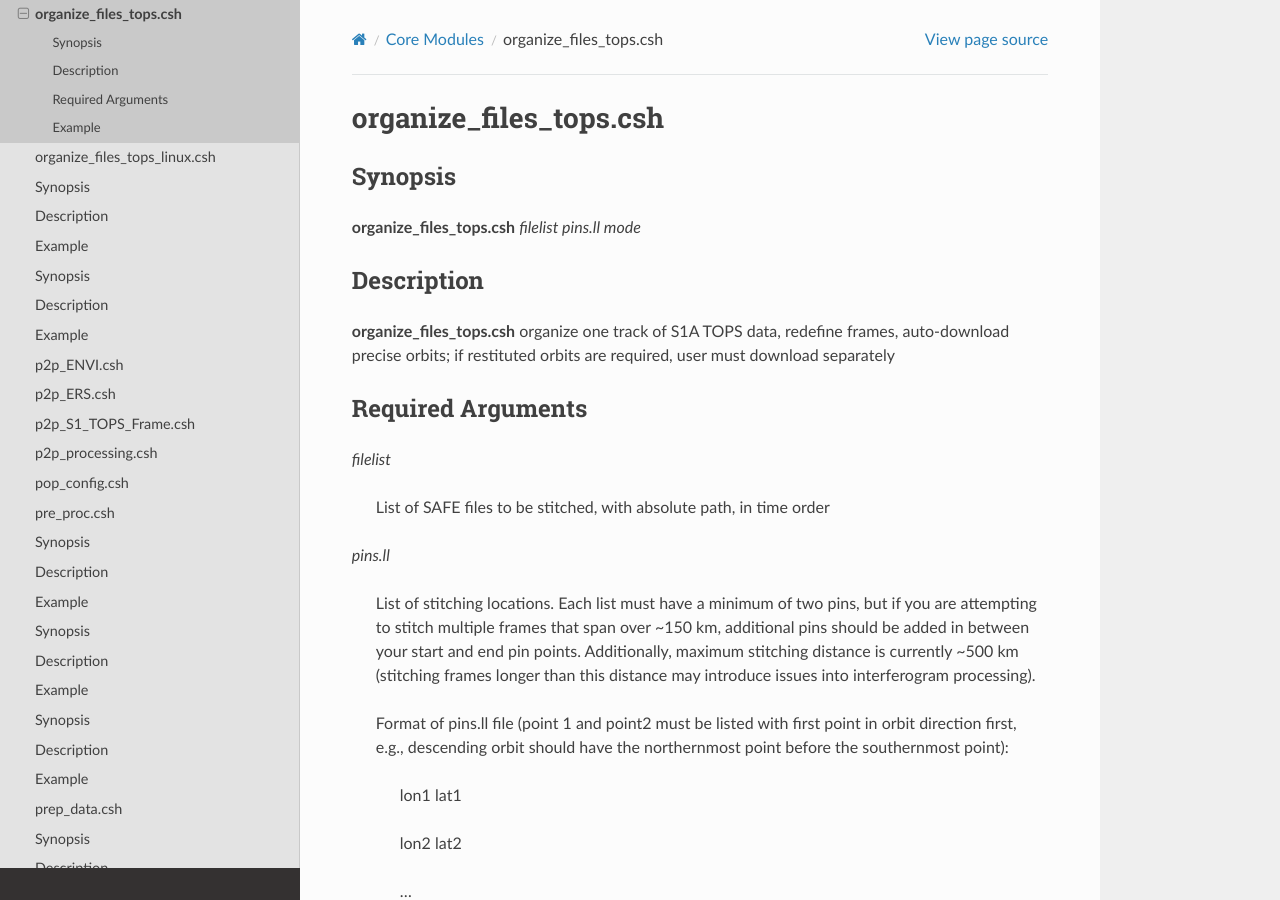
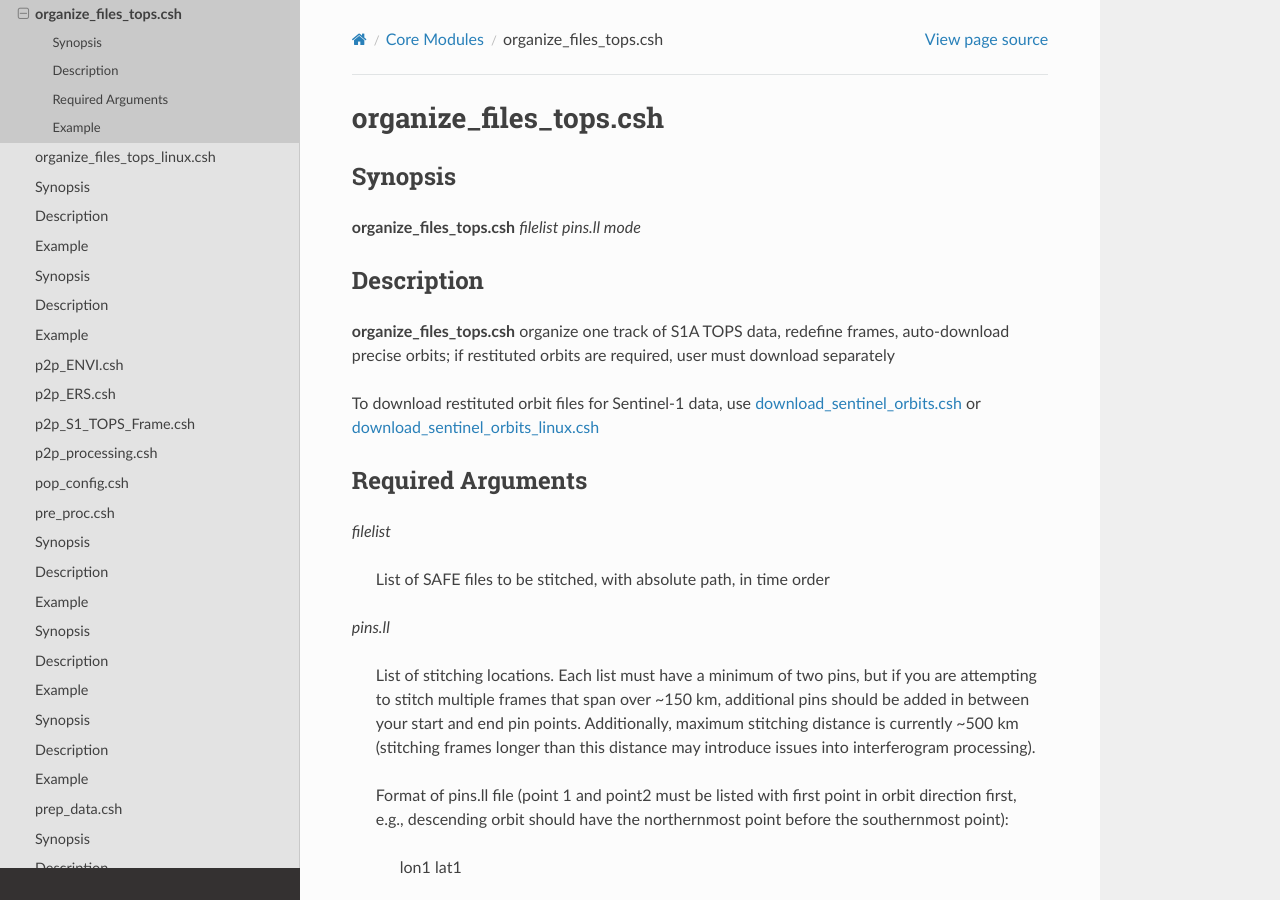
Before and after one commit to gmtsar/documentation, a Sphinx documentation site: the page built from source/organize_files_tops.csh.rst, in a window 1280 px wide and 900 px high. Built offline with Sphinx 7.4.7 and the Read the Docs theme 2.0.0, drawn with Linux system fonts in a browser that asks for light colours.

Commit message:
Fix sphinx formatting

```diff
--- a/source/organize_files_tops.csh.rst
+++ b/source/organize_files_tops.csh.rst
@@ -11,6 +11,8 @@ Synopsis
 Description
 -----------
 **organize_files_tops.csh** organize one track of S1A TOPS data, redefine frames, auto-download precise orbits; if restituted orbits are required, user must download separately
+
+To download restituted orbit files for Sentinel-1 data, use :doc:`download_sentinel_orbits.csh` or :doc:`download_sentinel_orbits_linux.csh`
 
 Required Arguments
 ------------------
--- a/source/organize_files_tops_linux.csh.rst
+++ b/source/organize_files_tops_linux.csh.rst
@@ -10,7 +10,7 @@ Synopsis
 
 Description
 -----------
-**organize_files_tops_linux.csh** organize one track of S1A TOPS data, redefine frames, auto-download precise orbits; if restituted orbits are required, user must download separately
+**organize_files_tops_linux.csh** organize one track of S1A TOPS data, redefine frames, auto-download precise orbits on a linux machine; if restituted orbits are required, user must download separately
 
 To download restituted orbit files for Sentinel-1 data, use :doc:`download_sentinel_orbits.csh` or :doc:`download_sentinel_orbits_linux.csh`
 
```
